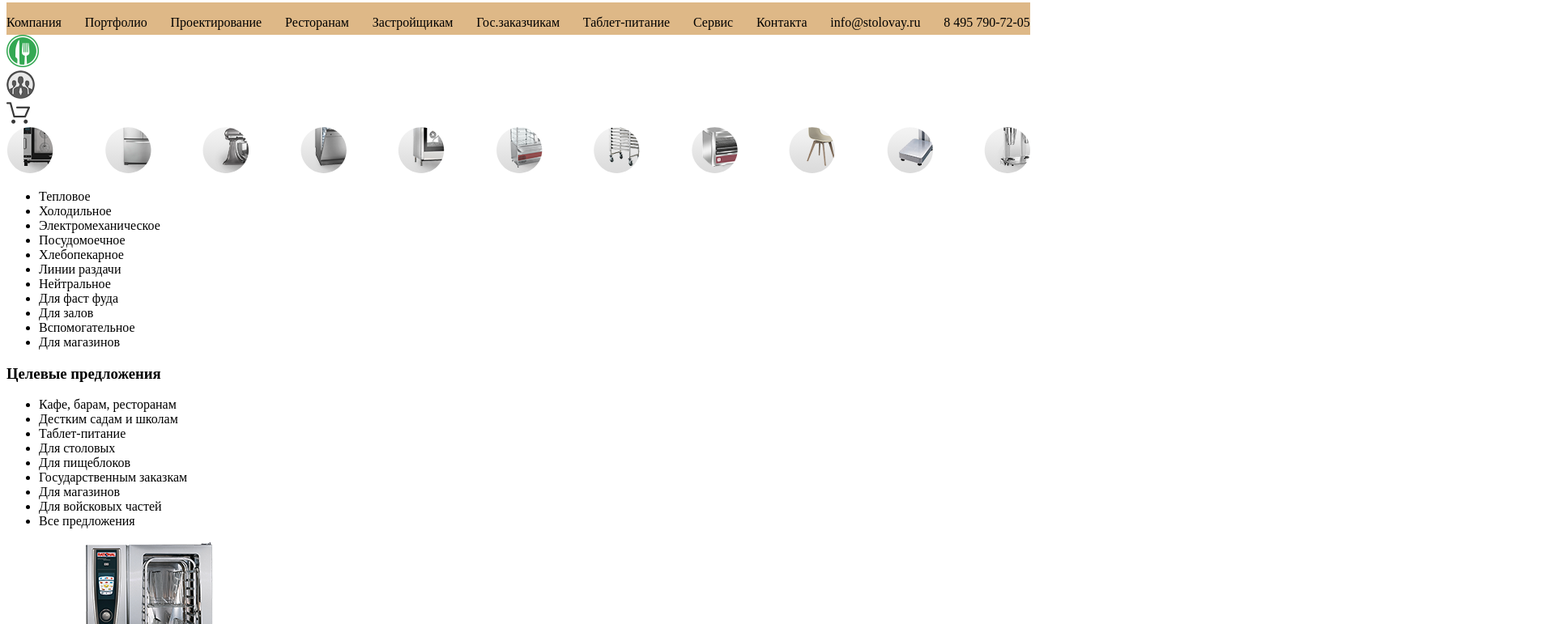
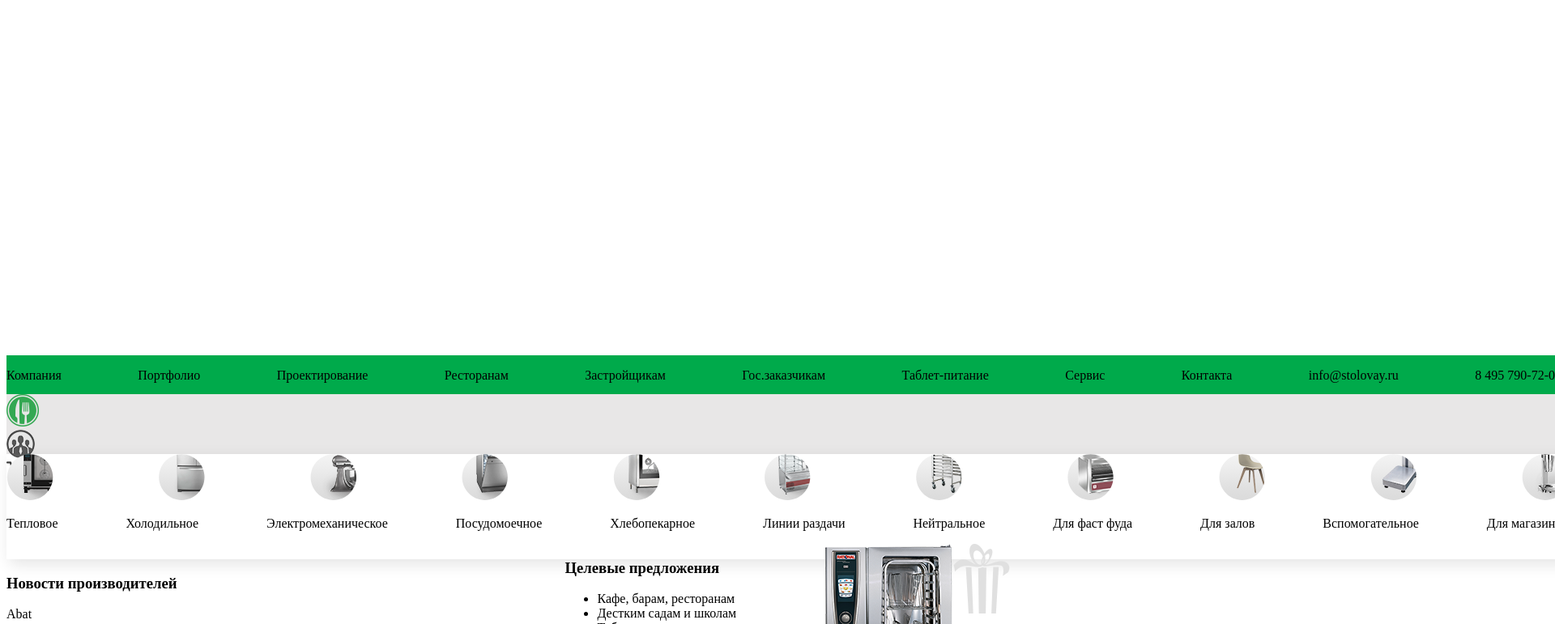
Before and after one commit to MaximSamorukov/test_09.08.2020, a plain HTML site: page index.html in a window 1280 px wide. Shown: the part 5-776 px from the top of the page at 81% size, 1920 px wide, since content can reach past the window. Drawn offline with Linux system fonts and the light colour scheme.

Commit message:
commit 14

```diff
--- a/css/style.css
+++ b/css/style.css
@@ -1,10 +1,32 @@
 
+body {
+
+}
 .wrapper {
   background-color: burlywood;
-  width: 100%;
-  height: 40px;
+  width: 1920px;
+  height: 48px;
+  background-color: #00aa4b;
+  margin-top: 444px;
 }
 
+.navigation_form {
+  width: 1940px;
+  height: 74px;
+  background-color: #e8e7e7;
+}
+
+.applience_menu_wrapper {
+  width: 1928px;
+  height: 130px;
+  box-shadow: 4px 6px 18px rgba(0, 0, 0, 0.11);
+  background-color: #ffffff;
+}
+
+.banner_zone {
+  margin-left: auto;
+  margin-right: auto;
+}
 .logos_wrapper {
   display: flex;
   justify-content: space-between;
@@ -19,3 +41,17 @@
   display: flex;
   justify-content: space-between;
 }
+.applience_menu_text {
+  display: flex;
+  justify-content: space-between;
+}
+
+.banner_zone_wrapper {
+  display: flex;
+  justify-content: center;
+}
+
+.applience_menu_text_wrapper {
+  display: flex;
+  justify-content: space-between;
+}
--- a/index.html
+++ b/index.html
@@ -84,20 +84,41 @@
             </div>
 
             <div class="applience_menu_text">
-                <ul class="appliences_menu">
-                    <li>Тепловое</li>
-                    <li>Холодильное</li>
-                    <li>Электромеханическое</li>
-                    <li>Посудомоечное</li>
-                    <li>Хлебопекарное</li>
-                    <li>Линии раздачи</li>
-                    <li>Нейтральное</li>
-                    <li>Для фаст фуда</li>
-                    <li>Для залов</li>
-                    <li>Вспомогательное</li>
-                    <li>Для магазинов</li>
-                </ul>
+
+                <div>
+                    <p>Тепловое</p>
                 </div>
+                <div>
+                    <p>Холодильное</p>
+                </div>
+                <div>
+                    <p>Электромеханическое</p>
+                </div>
+                <div>
+                    <p>Посудомоечное</p>
+                </div>
+                <div>
+                    <p>Хлебопекарное</p>
+                </div>
+                <div>
+                    <p>Линии раздачи</p>
+                </div>
+                <div>
+                    <p>Нейтральное</p>
+                </div>
+                <div>
+                    <p>Для фаст фуда</p>
+                </div>
+                <div>
+                    <p>Для залов</p>
+                </div>
+                <div>
+                    <p>Вспомогательное</p>
+                </div>
+                <div>
+                    <p>Для магазинов</p>
+                </div>
+
             </div>
             <div class="banner_zone">
                 <div class="banner_zone_wrapper">
@@ -234,7 +255,8 @@
                 </div>
                 <div class="down_part_aside">
                     <div class="down_part_aside_logo">
-                    <img src="/img/footer_fork-and-knife-cutlery-circle-interface-symbol-for-restaurant.png" alt="logo">
+                        <img src="/img/footer_fork-and-knife-cutlery-circle-interface-symbol-for-restaurant.png"
+                            alt="logo">
                     </div>
                     <div class="down_part_aside_text">
                         <h3>Столовая.РУ</h3>
```
Lines whose indentation alone changed are shown as unchanged.
